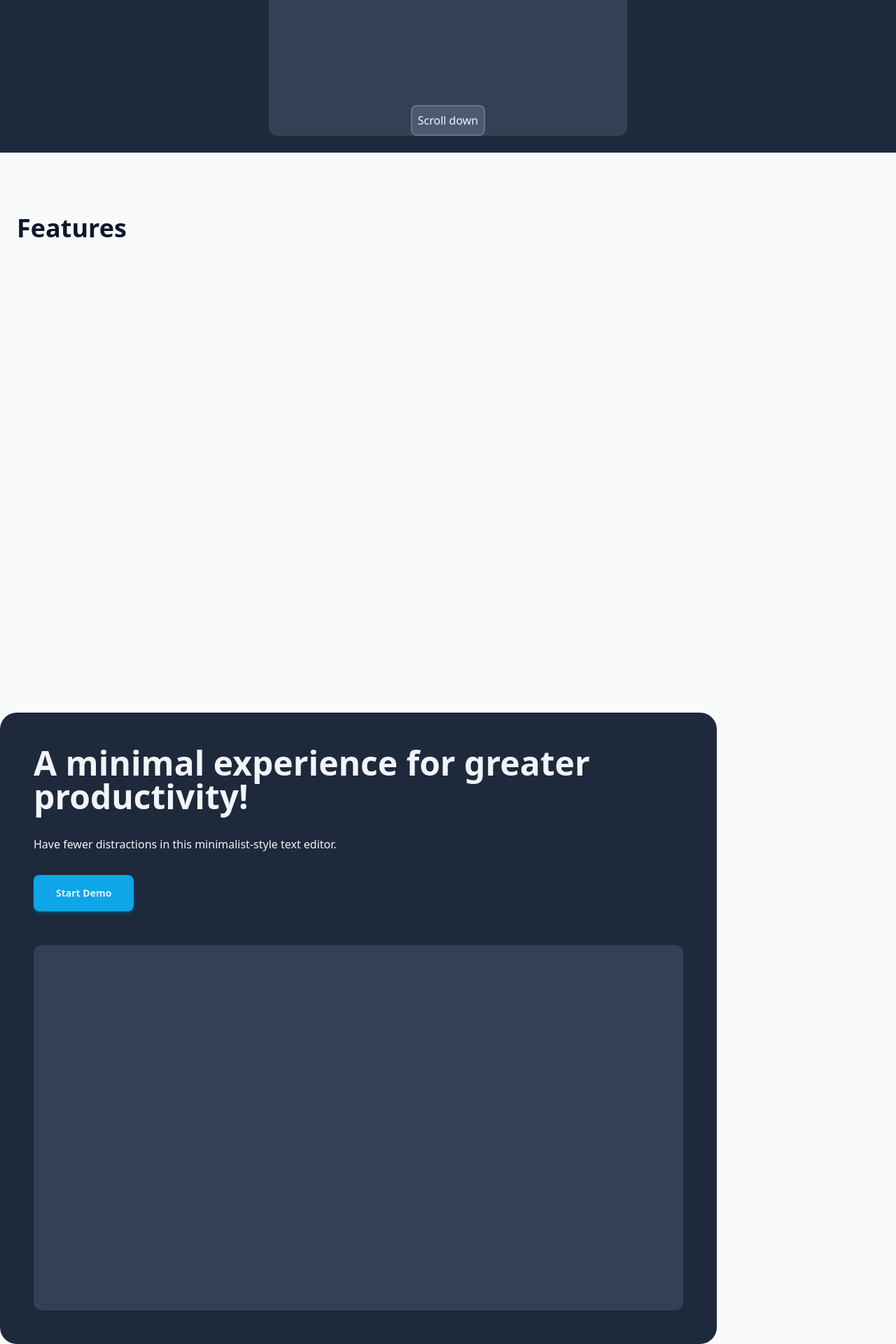
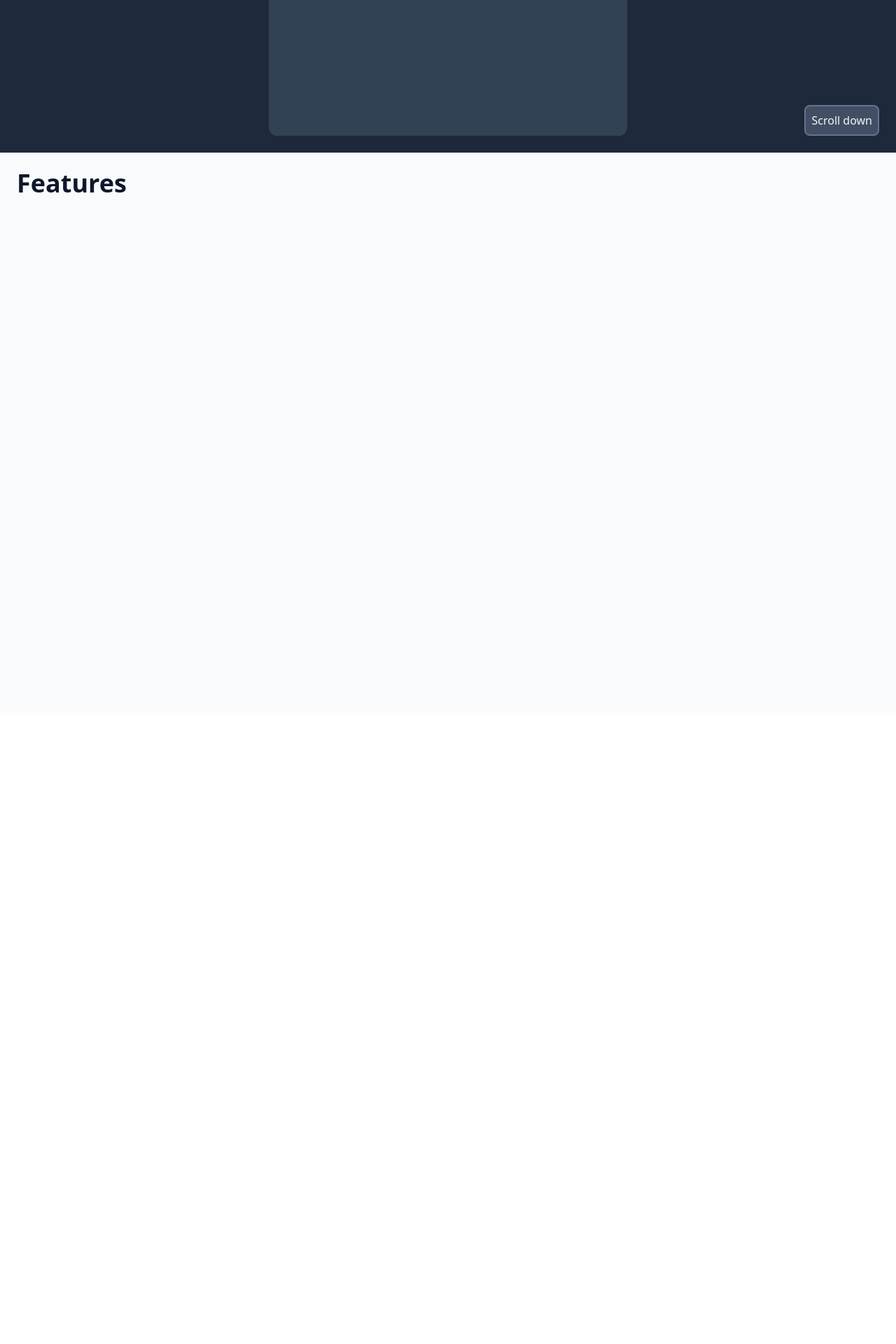
Before and after one commit to matovius/hashtype, a SvelteKit app: page / in a window 1280 px wide. Shown: the part 602-2522 px from the top of the page at 70% size. After the commit the page ends 1620 px from the top, so only its background shows below. Built offline with nearby package versions, Linux system fonts and the light colour scheme.

Commit message:
Adjust page responsiveness

```diff
--- a/src/routes/+page.svelte
+++ b/src/routes/+page.svelte
@@ -26,7 +26,7 @@
     bg-slate-100
     flex
     justify-center
-    items-center fixed top-0 z-10"
+    items-center sticky top-0 z-10"
 >
   <div class="w-full max-w-5xl flex justify-between items-center">
     <div>
@@ -54,13 +54,15 @@
     </div>
   </div>
 </header>
-<main class="w-full bg-slate-50 flex flex-col justify-center scroll-smooth">
+<main class="w-full bg-slate-50 flex flex-col justify-center">
   <section
     id="hero-section"
-    class="text-slate-100 w-full min-h-screen px-6 pt-[104px] pb-6 bg-slate-800 flex flex-col justify-start items-center gap-10 relative"
+    class="text-slate-100 w-full h-full p-6 bg-slate-800 flex flex-col justify-start items-center gap-10 relative"
   >
     <div class="w-full max-w-5xl flex flex-col items-center gap-8 pt-20">
-      <div class="w-full max-w-lg flex flex-col items-center gap-8 text-center">
+      <div
+        class="w-full min-w-[320px] max-w-lg flex flex-col items-center gap-8 text-center"
+      >
         <div class="flex flex-col gap-4">
           <Text as="h1">The Minimal Markdown Text Editor</Text>
           <Text as="p"
@@ -76,42 +78,20 @@
         </a>
       </div>
       <div
-        class="w-full max-w-lg aspect-video bg-slate-700 rounded-xl"
+        class="w-full min-w-[320px] max-w-lg aspect-video bg-slate-700 rounded-xl"
         title="Hero image goes here"
       />
     </div>
     <div
-      class="p-2 rounded-lg absolute bottom-6 border-2 border-slate-500 bg-slate-500/50 flex justify-center items-center gap-2"
+      class="p-2 rounded-lg absolute bottom-6 right-6 border-2 border-slate-500 bg-slate-500/50 flex justify-center items-center gap-2"
     >
       <Text as="p">Scroll down</Text>
     </div>
   </section>
   <section id="features" class="text-slate-900 w-full min-h-screen p-6">
-    <div class="w-full max-w-5xl pt-16">
+    <div class="w-full max-w-5xl">
       <Text as="h2">Features</Text>
     </div>
   </section>
-  <div class="w-full max-w-5xl flex flex-col justify-center items-center">
-    <div
-      class="min-h-[400px] flex flex-col justify-center items-center gap-12 bg-slate-800 rounded-3xl p-12 text-slate-100 relative"
-    >
-      <div class="w-full h-full flex flex-col gap-8">
-        <Text as="h1">A minimal experience for greater productivity!</Text>
-        <Text as="p"
-          >Have fewer distractions in this minimalist-style text editor.</Text
-        >
-        <a
-          href="/demo"
-          class="transition w-full md:w-fit px-8 py-4 flex justify-center items-center gap-2 no-underline text-sky-100 rounded-lg bg-sky-500 shadow-md shadow-sky-900 hover:shadow-lg hover:shadow-sky-700 hover:bg-sky-400"
-        >
-          <Text as="span">Start Demo</Text>
-        </a>
-      </div>
-      <div
-        class="w-full aspect-video bg-slate-700 rounded-xl"
-        title="Hero image goes here"
-      />
-    </div>
-  </div>
 </main>
 <footer />
```
